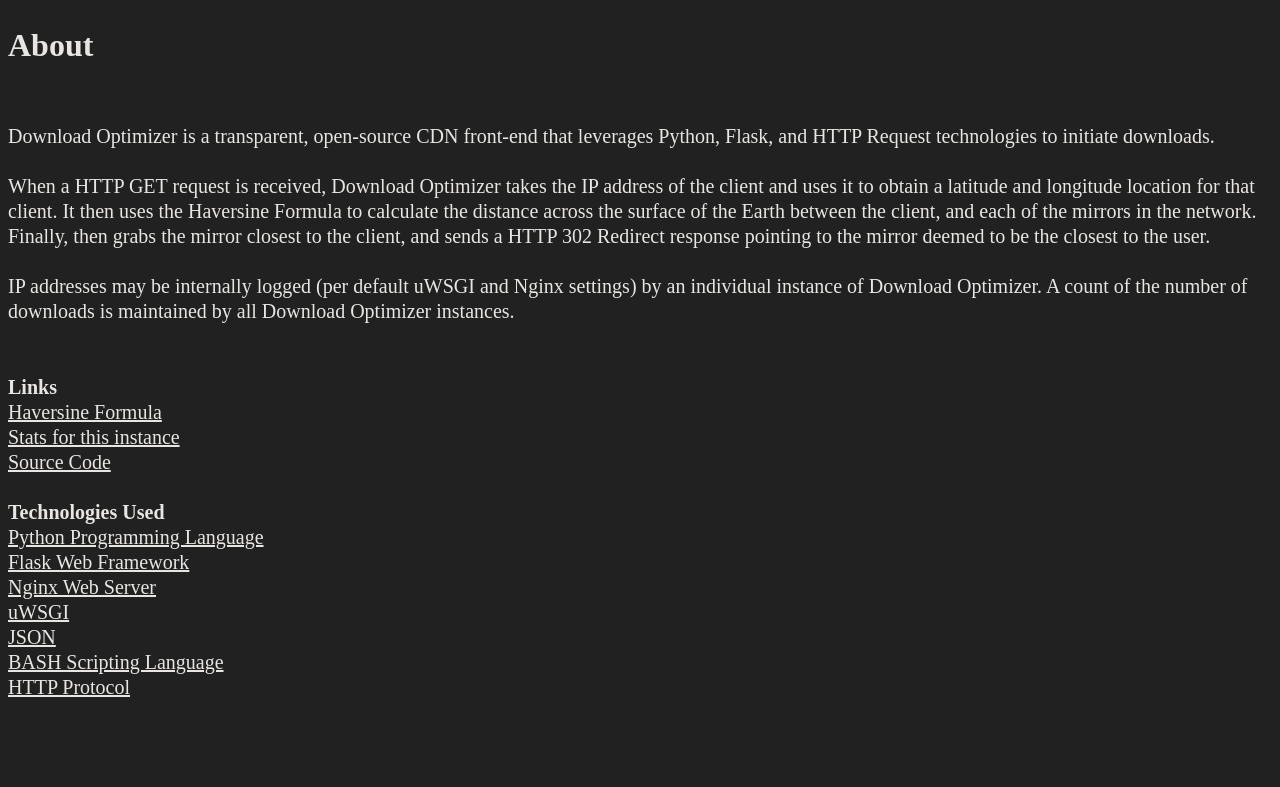
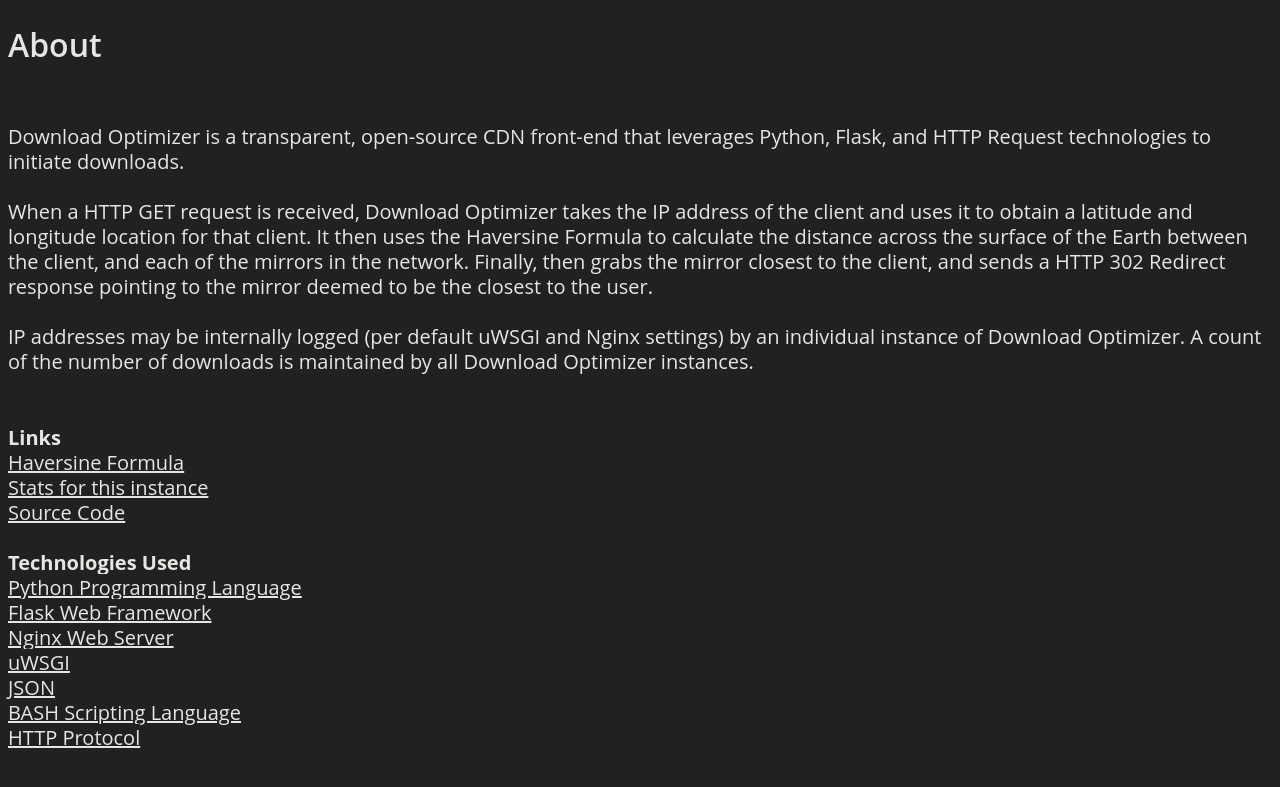
Before and after one commit to drauger-os-development/download-optimizer, a Flask app: page /about in a window 1280 px wide. Shown: the top 787 px of the page. Run offline with Flask 2, Linux system fonts and the light colour scheme; parts of the project's set-up code (start-up, migrations or seed data) failed here and were passed over.

Commit message:
aesthetics improvment for about and stats

```diff
--- a/templates/base.html
+++ b/templates/base.html
@@ -38,6 +38,9 @@
         display:block;
         padding:1.25rem;
       }
+      h1, h2, h3, h4, p {
+          font-family: Open Sans, Ubuntu, Helvetica, Arial, sans-serif;
+      }
     </style>
 </head>
 
```
